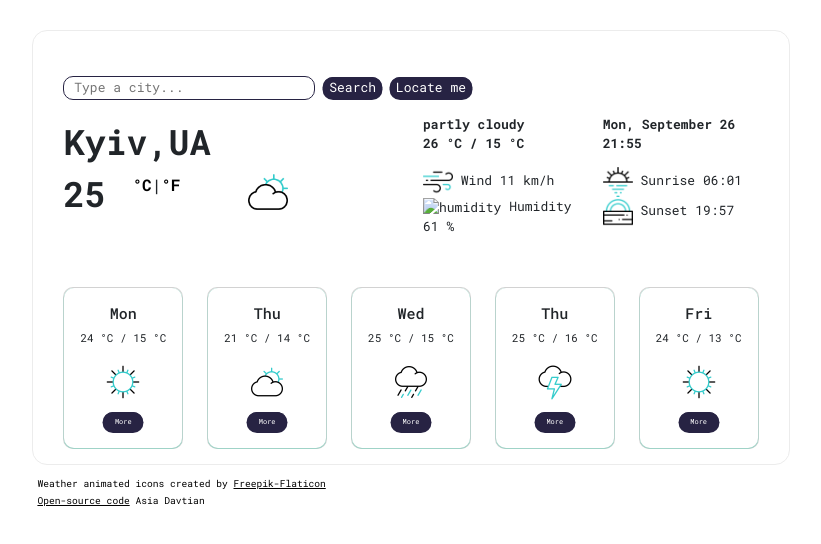
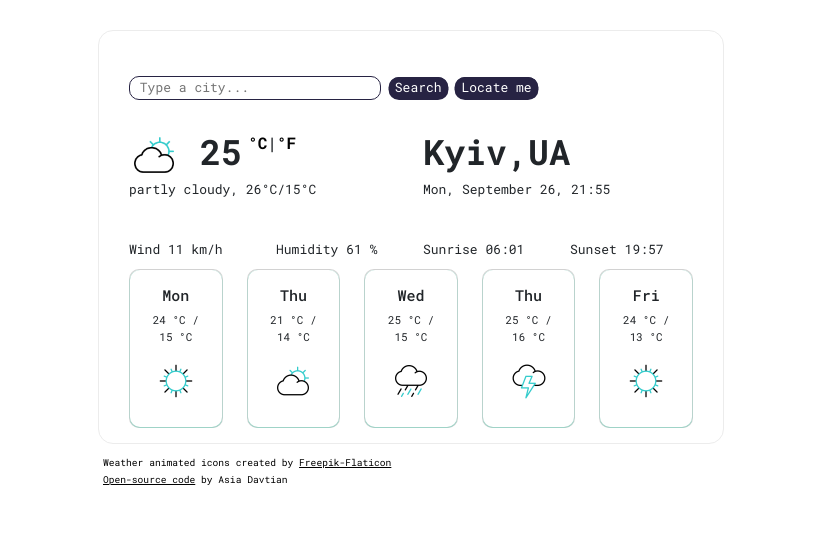
Before and after one commit to a-davtian/weather-app-project, a plain HTML site: page index.html in a window 1280 px wide. Shown: the whole page, without its empty margins (229-1050 px from the left). Drawn offline with nearby package versions, Linux system fonts and the light colour scheme; no server answers.

Commit message:
Changed elements position

```diff
--- a/index.html
+++ b/index.html
@@ -33,19 +33,25 @@
     </div>
 
     <div class="row current">
-            <div class="col-6 current-weather"><span class="city" id="now-city">Kyiv</span>,<span id="now-country">UA</span></div>
-            <div class="col-3 current-data"><span class="status" id="now-status">partly cloudy</span></br>26 °C / 15 °C</div>
-            <div class="col-3 current-data" id="now-date">Sun, August 21</br>20:23</div>
+      <div class="col-6 current-weather">
+        <span id="img-current"><img src="image/cloudy.gif" alt="cloudy" width="50"></span>
+        <span id="now-temp">25</span><span class="current-weather-units">
+        <a href="#" class="celsium" id="celsium-link">°C</a>|<a href="#" class="fahrenheit" id="fahrenheit-link">°F</a></span>
+        </div>
+      <div class="col-6 current-weather"><span class="city" id="now-city">Kyiv</span>,<span id="now-country">UA</span>
+        </div>
+    </div>
+
+    <div class="row current">
+      <div class="col-6 current-data"><span class="status" id="now-status">partly cloudy</span>, 26°C/15°C</div>
+      <div class="col-6 current-data" id="now-date">Sun, August 21 20:23</div>
     </div>
 
     <div class="row details">
-        <div class="col-3 current-weather"><span id="now-temp">25</span>
-        <span class="current-weather-units">
-          <a href="#" class="celsium" id="celsium-link">°C</a>|<a href="#" class="fahrenheit" id="fahrenheit-link">°F</a>
-        </span></div>
-        <div class="col-3 img-current"> <img src="image/cloudy.gif" alt="cloudy" width="50"></div>
-        <div class="col-3 details"><img src="image/wind.png" alt="wind" width="30"> Wind <span id="wind">11</span> km/h</br><img src="image/humidity.png" alt="humidity" width="30"> Humidity <span id="humidity"> 61</span> %</div>
-        <div class="col-3 details"><img src="image/sunrise.png" alt="humidity" width="30"> Sunrise 06:01</br><img src="image/sunset.png" alt="humidity" width="30"> Sunset 19:57</div>
+      <div class="col-3 details">Wind <span id="wind">11</span> km/h</div>
+      <div class="col-3 details">Humidity <span id="humidity"> 61</span> %</div>
+      <div class="col-3 details">Sunrise 06:01</div>
+      <div class="col-3 details">Sunset 19:57</div>
     </div>
 
     <div class="row days">
@@ -55,7 +61,6 @@
         <h5 class="card-title">Mon</h5>
         <p class="card-text">24 °C / 15 °C</p>
          <img src="image/sun.gif" class="card-img-bottom" alt="sun">
-         <button class="btn-days">More</button>
       </div>
     </div>
   </div>
@@ -65,7 +70,6 @@
         <h5 class="card-title">Thu</h5>
         <p class="card-text">21 °C / 14 °C</p>
          <img src="image/cloudy.gif" class="card-img-bottom" alt="cloudy">
-          <button class="btn-days">More</button>
       </div>
     </div>
   </div>
@@ -75,7 +79,6 @@
         <h5 class="card-title">Wed</h5>
         <p class="card-text">25 °C / 15 °C</p>
          <img src="image/rain.gif" class="card-img-bottom gif" alt="rain">
-          <button class="btn-days">More</button>
       </div>
     </div>
   </div>
@@ -85,7 +88,6 @@
         <h5 class="card-title">Thu</h5>
         <p class="card-text">25 °C / 16 °C</p>
          <img src="image/storm.gif" class="card-img-bottom" alt="thunderstorm" >
-           <button class="btn-days">More</button>
       </div>
     </div>
   </div>
@@ -95,7 +97,6 @@
         <h5 class="card-title">Fri</h5>
         <p class="card-text">24 °C / 13 °C</p>
          <img src="image/sun.gif" class="card-img-bottom" alt="sun">
-       <button class="btn-days">More</button>
       </div>
     </div>
   </div>
@@ -105,7 +106,7 @@
 <div class="credits">
     <small>Weather animated icons created by <a href="https://www.flaticon.com/free-animated-icons/weather" title="weather animated icons" class="credits-link" target="_blank">Freepik-Flaticon</a></small>
    </br>
-    <small><a href="https://github.com/a-davtian/weather-app-project.git" title="open-source" class="credits-link" target="_blank">Open-source code</a> Asia Davtian</small>
+    <small><a href="https://github.com/a-davtian/weather-app-project.git" title="open-source" class="credits-link" target="_blank">Open-source code</a> by Asia Davtian</small>
   </div>
 </div>
     <script src="src/index.js"></script>
--- a/src/index.js
+++ b/src/index.js
@@ -31,7 +31,7 @@ function getCurrentDate() {
   let month = months[now.getMonth()];
 
   let nowDate = document.querySelector("#now-date");
-  nowDate.innerHTML = `${day}, ${month} ${date} <br> ${timeHou}:${timeMin} </br>`;
+  nowDate.innerHTML = `${day}, ${month} ${date}, ${timeHou}:${timeMin}`;
 }
 getCurrentDate();
 
--- a/src/styles.css
+++ b/src/styles.css
@@ -1,13 +1,12 @@
 .container {
   display: block;
+  max-width: 650px;
   margin: 0 auto;
   margin-top: 30px;
-  width: fit-content;
   font-family: "Roboto Mono", monospace;
 }
 .weather-container {
   display: block;
-  margin: 0 auto;
   white-space: normal;
   padding: 30px 30px 5px 30px;
   border: solid 1px #ececec;
@@ -46,9 +45,17 @@
 
 .current-weather {
   display: inline-block;
+  margin-top: 10px;
   font-size: 35px;
   font-weight: bold;
 }
+
+.details {
+  margin-top: 20px;
+  text-align: left;
+  overflow: auto;
+}
+
 .current-weather-units {
   display: inline-block;
   font-size: 16px;
@@ -70,20 +77,12 @@
   text-decoration: underline;
 }
 
-.current-data {
-  font-weight: bold;
-}
-
-.details {
-  text-align: left;
-  overflow: auto;
-}
 .days {
   text-align: center;
   overflow: auto;
 }
 .card {
-  margin-top: 50px;
+  margin-top: 10px;
   margin-bottom: 10px;
   border-radius: 10px;
 }
```
Lines whose indentation alone changed are shown as unchanged.
